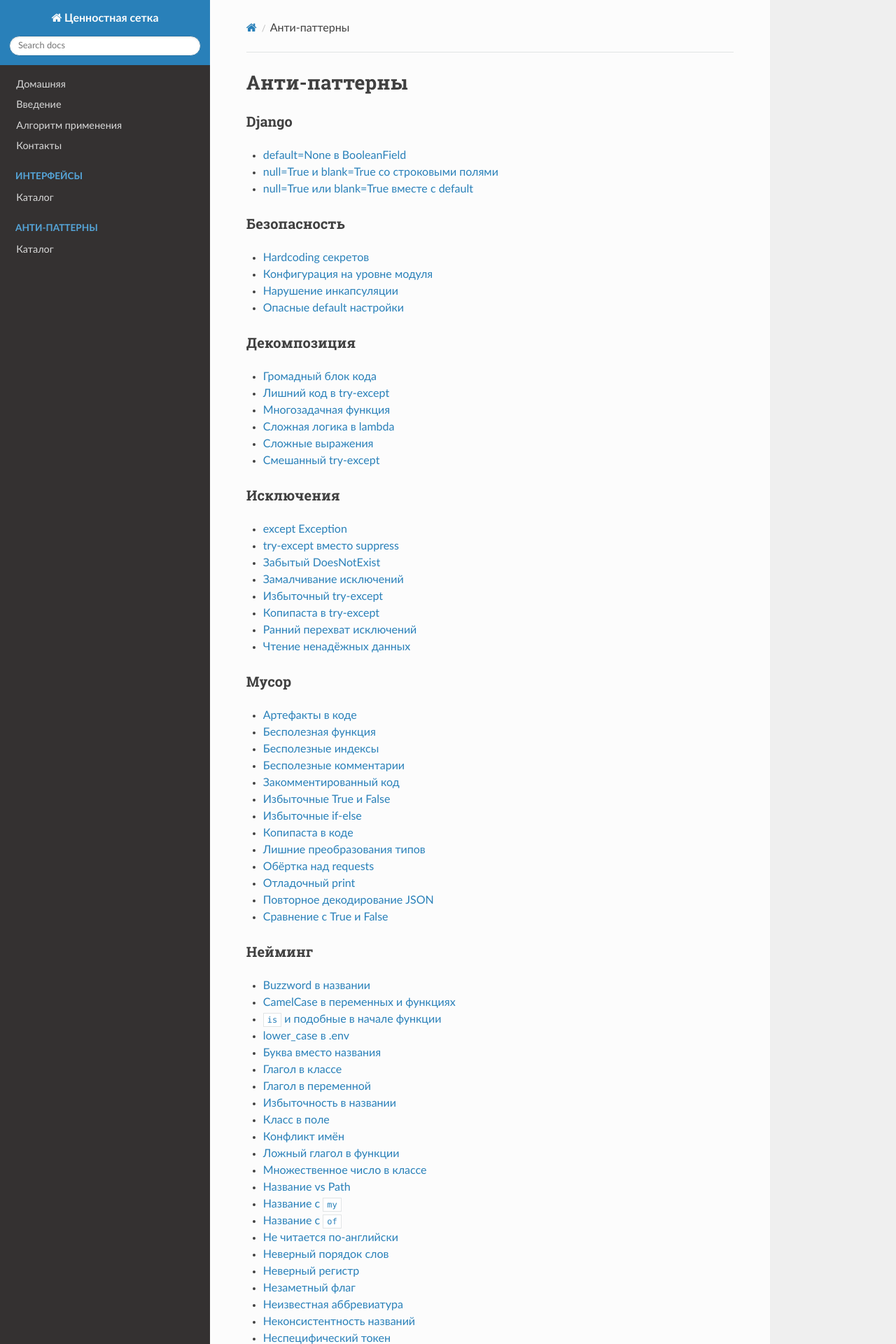
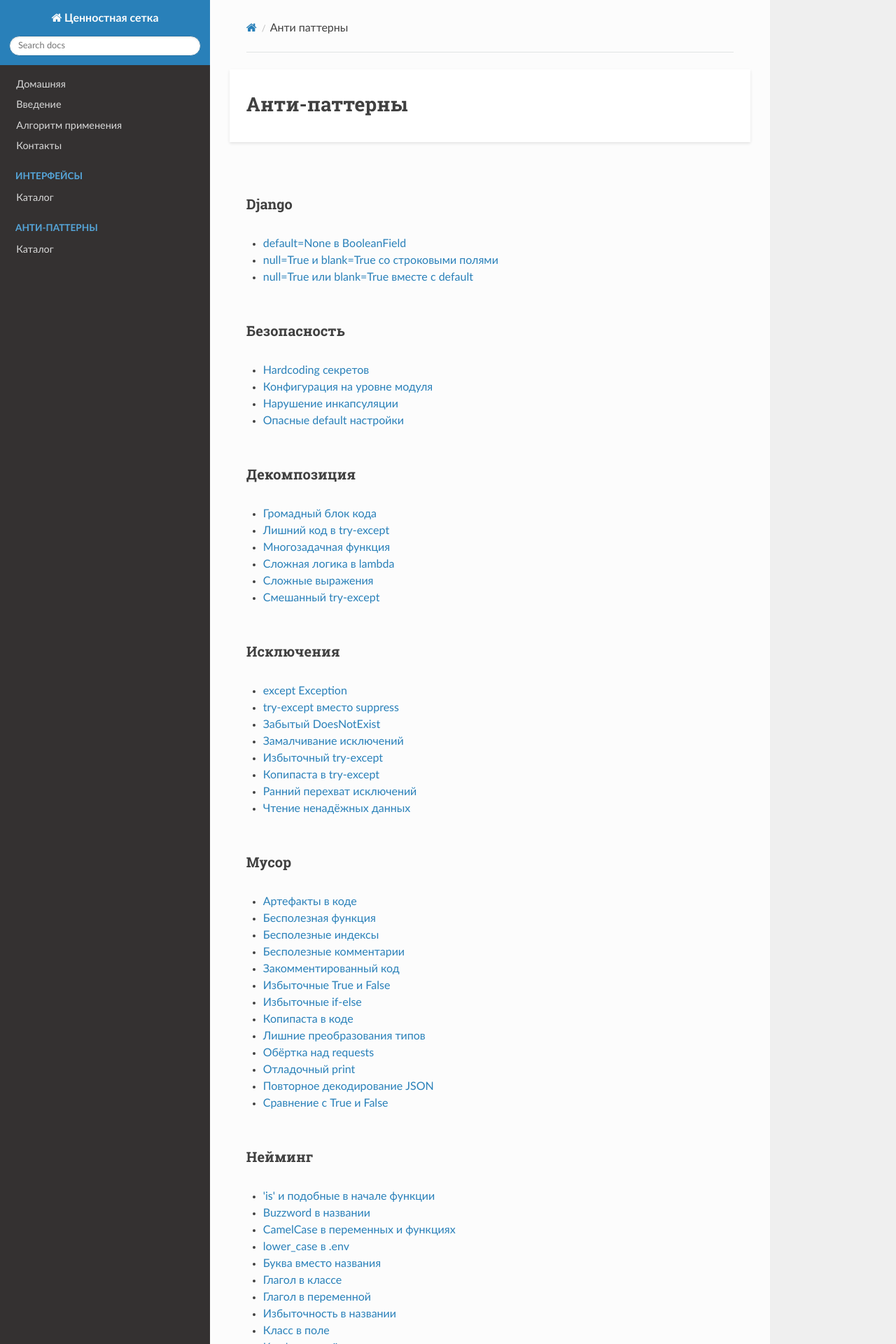
Before and after one commit to devmanorg/worth-grid-prometheus, an MkDocs documentation site: the page built from docs/Анти-паттерны.md, in a window 1280 px wide. Shown: the top 1920 px of the page at 70% size. Built offline with MkDocs 1.6.1, drawn with Linux system fonts in a browser that asks for light colours; nearby versions of some CDN libraries; some of the changed text lies outside the part shown.

Commit message:
Update docs

```diff
--- a/docs/Анти-паттерны.md
+++ b/docs/Анти-паттерны.md
@@ -1,20 +1,33 @@
-# Анти-паттерны
 
-### Django
+<div class="sticky-header">
+    <br>
+    <h1>Анти-паттерны</h1>
+</div>
+<br>
 
+<div class="sticky-antipattern-subheader">
+    <br>
+    <h3>Django</h3>
+</div>
 - [default=None в BooleanField](../ЦС/АНТИ-ПАТТЕРНЫ/default=None%20в%20BooleanField)
 - [null=True и blank=True со строковыми полями](../ЦС/АНТИ-ПАТТЕРНЫ/null=True%20и%20blank=True%20со%20строковыми%20полями)
 - [null=True или blank=True вместе с default](../ЦС/АНТИ-ПАТТЕРНЫ/null=True%20или%20blank=True%20вместе%20с%20default)
 
-### Безопасность
 
+<div class="sticky-antipattern-subheader">
+    <br>
+    <h3>Безопасность</h3>
+</div>
 - [Hardcoding секретов](../ЦС/АНТИ-ПАТТЕРНЫ/Hardcoding%20секретов)
 - [Конфигурация на уровне модуля](../ЦС/АНТИ-ПАТТЕРНЫ/Конфигурация%20на%20уровне%20модуля)
 - [Нарушение инкапсуляции](../ЦС/АНТИ-ПАТТЕРНЫ/Нарушение%20инкапсуляции)
 - [Опасные default настройки](../ЦС/АНТИ-ПАТТЕРНЫ/Опасные%20default%20настройки)
 
-### Декомпозиция
 
+<div class="sticky-antipattern-subheader">
+    <br>
+    <h3>Декомпозиция</h3>
+</div>
 - [Громадный блок кода](../ЦС/АНТИ-ПАТТЕРНЫ/Громадный%20блок%20кода)
 - [Лишний код в try-except](../ЦС/АНТИ-ПАТТЕРНЫ/Лишний%20код%20в%20try-except)
 - [Многозадачная функция](../ЦС/АНТИ-ПАТТЕРНЫ/Многозадачная%20функция)
@@ -22,8 +35,11 @@
 - [Сложные выражения](../ЦС/АНТИ-ПАТТЕРНЫ/Сложные%20выражения)
 - [Смешанный try-except](../ЦС/АНТИ-ПАТТЕРНЫ/Смешанный%20try-except)
 
-### Исключения
 
+<div class="sticky-antipattern-subheader">
+    <br>
+    <h3>Исключения</h3>
+</div>
 - [except Exception](../ЦС/АНТИ-ПАТТЕРНЫ/except%20Exception)
 - [try-except вместо suppress](../ЦС/АНТИ-ПАТТЕРНЫ/try-except%20вместо%20suppress)
 - [Забытый DoesNotExist](../ЦС/АНТИ-ПАТТЕРНЫ/Забытый%20DoesNotExist)
@@ -33,8 +49,11 @@
 - [Ранний перехват исключений](../ЦС/АНТИ-ПАТТЕРНЫ/Ранний%20перехват%20исключений)
 - [Чтение ненадёжных данных](../ЦС/АНТИ-ПАТТЕРНЫ/Чтение%20ненадёжных%20данных)
 
-### Мусор
 
+<div class="sticky-antipattern-subheader">
+    <br>
+    <h3>Мусор</h3>
+</div>
 - [Артефакты в коде](../ЦС/АНТИ-ПАТТЕРНЫ/Артефакты%20в%20коде)
 - [Бесполезная функция](../ЦС/АНТИ-ПАТТЕРНЫ/Бесполезная%20функция)
 - [Бесполезные индексы](../ЦС/АНТИ-ПАТТЕРНЫ/Бесполезные%20индексы)
@@ -49,11 +68,14 @@
 - [Повторное декодирование JSON](../ЦС/АНТИ-ПАТТЕРНЫ/Повторное%20декодирование%20JSON)
 - [Сравнение с True и False](../ЦС/АНТИ-ПАТТЕРНЫ/Сравнение%20с%20True%20и%20False)
 
-### Нейминг
 
+<div class="sticky-antipattern-subheader">
+    <br>
+    <h3>Нейминг</h3>
+</div>
+- ['is' и подобные в начале функции](../ЦС/АНТИ-ПАТТЕРНЫ/'is'%20и%20подобные%20в%20начале%20функции)
 - [Buzzword в названии](../ЦС/АНТИ-ПАТТЕРНЫ/Buzzword%20в%20названии)
 - [CamelCase в переменных и функциях](../ЦС/АНТИ-ПАТТЕРНЫ/CamelCase%20в%20переменных%20и%20функциях)
-- [`is` и подобные в начале функции](../ЦС/АНТИ-ПАТТЕРНЫ/`is`%20и%20подобные%20в%20начале%20функции)
 - [lower_case в .env](../ЦС/АНТИ-ПАТТЕРНЫ/lower_case%20в%20.env)
 - [Буква вместо названия](../ЦС/АНТИ-ПАТТЕРНЫ/Буква%20вместо%20названия)
 - [Глагол в классе](../ЦС/АНТИ-ПАТТЕРНЫ/Глагол%20в%20классе)
@@ -64,8 +86,8 @@
 - [Ложный глагол в функции](../ЦС/АНТИ-ПАТТЕРНЫ/Ложный%20глагол%20в%20функции)
 - [Множественное число в классе](../ЦС/АНТИ-ПАТТЕРНЫ/Множественное%20число%20в%20классе)
 - [Название vs Path](../ЦС/АНТИ-ПАТТЕРНЫ/Название%20vs%20Path)
-- [Название с `my`](../ЦС/АНТИ-ПАТТЕРНЫ/Название%20с%20`my`)
-- [Название с `of`](../ЦС/АНТИ-ПАТТЕРНЫ/Название%20с%20`of`)
+- [Название с 'my'](../ЦС/АНТИ-ПАТТЕРНЫ/Название%20с%20'my')
+- [Название с 'of'](../ЦС/АНТИ-ПАТТЕРНЫ/Название%20с%20'of')
 - [Не читается по-английски](../ЦС/АНТИ-ПАТТЕРНЫ/Не%20читается%20по-английски)
 - [Неверный порядок слов](../ЦС/АНТИ-ПАТТЕРНЫ/Неверный%20порядок%20слов)
 - [Неверный регистр](../ЦС/АНТИ-ПАТТЕРНЫ/Неверный%20регистр)
@@ -85,15 +107,21 @@
 - [Тип в названии](../ЦС/АНТИ-ПАТТЕРНЫ/Тип%20в%20названии)
 - [Число в названии](../ЦС/АНТИ-ПАТТЕРНЫ/Число%20в%20названии)
 
-### Оптимизация
 
+<div class="sticky-antipattern-subheader">
+    <br>
+    <h3>Оптимизация</h3>
+</div>
 - [Неверный выбор типа данных](../ЦС/АНТИ-ПАТТЕРНЫ/Неверный%20выбор%20типа%20данных)
 - [Неэффективное использование памяти](../ЦС/АНТИ-ПАТТЕРНЫ/Неэффективное%20использование%20памяти)
 - [Отсутствие необходимого кэширования](../ЦС/АНТИ-ПАТТЕРНЫ/Отсутствие%20необходимого%20кэширования)
 - [Отсутствие оптимизации запросов](../ЦС/АНТИ-ПАТТЕРНЫ/Отсутствие%20оптимизации%20запросов)
 
-### Оформление
 
+<div class="sticky-antipattern-subheader">
+    <br>
+    <h3>Оформление</h3>
+</div>
 - [Беспорядок в импортах](../ЦС/АНТИ-ПАТТЕРНЫ/Беспорядок%20в%20импортах)
 - [Беспорядок в скобках и переносах](../ЦС/АНТИ-ПАТТЕРНЫ/Беспорядок%20в%20скобках%20и%20переносах)
 - [Забытая точка](../ЦС/АНТИ-ПАТТЕРНЫ/Забытая%20точка)
@@ -101,8 +129,11 @@
 - [Разные кавычки](../ЦС/АНТИ-ПАТТЕРНЫ/Разные%20кавычки)
 - [Чрезмерная длина строк](../ЦС/АНТИ-ПАТТЕРНЫ/Чрезмерная%20длина%20строк)
 
-### Прочие
 
+<div class="sticky-antipattern-subheader">
+    <br>
+    <h3>Прочие</h3>
+</div>
 - [Callback-функции](../ЦС/АНТИ-ПАТТЕРНЫ/Callback-функции)
 - [Забытые открытые файлы](../ЦС/АНТИ-ПАТТЕРНЫ/Забытые%20открытые%20файлы)
 - [Злоупотребление  args и kwargs](../ЦС/АНТИ-ПАТТЕРНЫ/Злоупотребление%20%20args%20и%20kwargs)
@@ -123,7 +154,10 @@
 - [Сложный list comprehension](../ЦС/АНТИ-ПАТТЕРНЫ/Сложный%20list%20comprehension)
 - [Хардкодинг путей](../ЦС/АНТИ-ПАТТЕРНЫ/Хардкодинг%20путей)
 
-### Структура
 
+<div class="sticky-antipattern-subheader">
+    <br>
+    <h3>Структура</h3>
+</div>
 - [Код на уровне модуля](../ЦС/АНТИ-ПАТТЕРНЫ/Код%20на%20уровне%20модуля)
 - [Неверная структура кода](../ЦС/АНТИ-ПАТТЕРНЫ/Неверная%20структура%20кода)
```
Also changed, not shown: docs/Интерфейсы.md (+4 -4 lines), docs/ЦС/АНТИ-ПАТТЕРНЫ/'is' и подобные в начале функции.md (added, +61 -0 lines), docs/ЦС/АНТИ-ПАТТЕРНЫ/Закомментированный код.md (+1 -32 lines), docs/ЦС/АНТИ-ПАТТЕРНЫ/Название с 'my'.md (added, +136 -0 lines), docs/ЦС/АНТИ-ПАТТЕРНЫ/Название с 'of'.md (added, +96 -0 lines), docs/ЦС/АНТИ-ПАТТЕРНЫ/Нарушение инкапсуляции.md (+2 -2 lines), docs/ЦС/АНТИ-ПАТТЕРНЫ/Отсутствие оптимизации запросов.md (+2 -2 lines).
